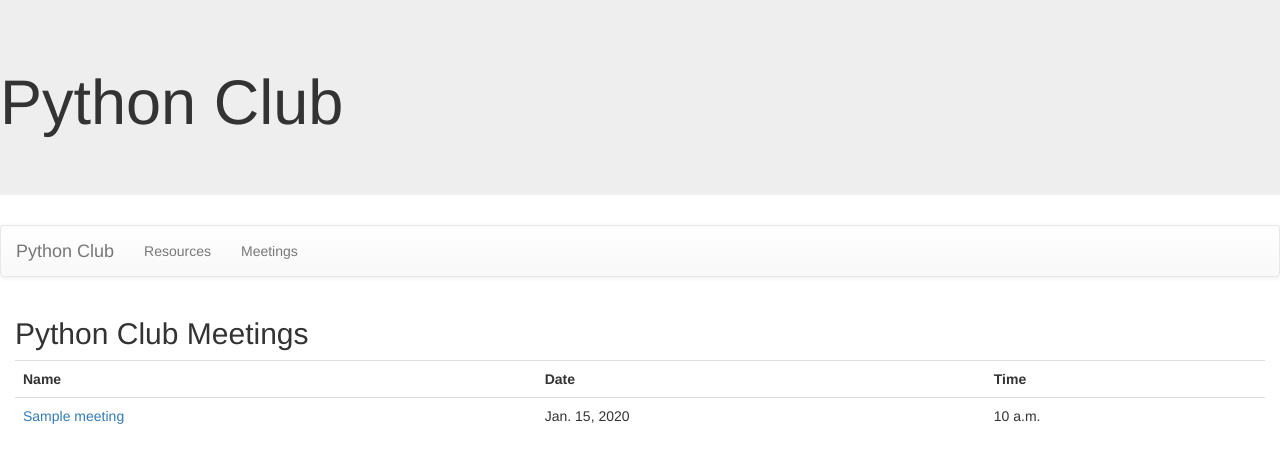
After one commit to kelsiebrown/PythonClub, a Django app: page /club/meetings/ in a window 1280 px wide. The commit adds this page. Shown: the top 463 px of the page. Run offline with Django 3.2, Linux system fonts and the light colour scheme; tables that the repository leaves empty hold one stand-in row (values such as "Sample post"); some libraries are stand-ins or nearby versions.

Commit message:
Add assignment 6 meeting and meeting view

```diff
--- a/PythonClub/club/templates/base.html
+++ b/PythonClub/club/templates/base.html
@@ -17,6 +17,7 @@
 </div>
 <ul class="nav navbar-nav">
     <li><a href="{% url 'resources' %}">Resources</a></li>
+    <li><a href="{% url 'meetings' %}">Meetings</a></li>
 </ul>
 </div>
 </nav>
--- /dev/null
+++ b/PythonClub/club/templates/club/meetings.html
@@ -0,0 +1,23 @@
+{% extends 'base.html' %}
+
+{% block content %}
+<h2>Python Club Meetings</h2>
+<table class='table'>
+
+    <tr>
+        <th>Name</th>
+        <th>Date</th>
+        <th>Time</th>
+    </tr>
+
+{% for item in meetings_list %}
+    <tr>
+        <td><a href="{% url 'details' id=item.id %}">{{ item.meetingtitle }}</a></td>
+        <td>{{ item.meetingdate }}</td>
+        <td>{{ item.meetingtime }}</td>
+    </tr>
+{% endfor %}
+
+</table>
+
+{% endblock %}
--- a/PythonClub/club/urls.py
+++ b/PythonClub/club/urls.py
@@ -3,6 +3,7 @@ from . import views
 
 urlpatterns=[
     path('', views.index, name='index' ),
-    path('resources/', views.resources, name='resources')
-
+    path('resources/', views.resources, name='resources'),
+    path('meetings/', views.meetings, name='meetings'),
+    path('meetingdetail/<int:id>', views.meetingdetail, name='details'),
 ]
--- a/PythonClub/club/views.py
+++ b/PythonClub/club/views.py
@@ -1,5 +1,5 @@
-from django.shortcuts import render
-from .models import Resource
+from django.shortcuts import render, get_object_or_404
+from .models import Resource, Meeting
 
 # Create your views here.
 def index(request):
@@ -8,3 +8,12 @@ def index(request):
 def resources (request):
     type_list=Resource.objects.all()
     return render (request, 'club/resources.html', {'type_list': type_list})
+
+def meetings (request):
+    meetings_list = Meeting.objects.all()
+    return render (request, 'club/meetings.html', {'meetings_list': meetings_list})
+
+def meetingdetail (request, id):
+    detail = get_object_or_404(Meeting, pk=id)
+    context = {'detail': detail}
+    return render (request, 'club/details.html', context=context)
```
Also changed, not shown: PythonClub/club/templates/club/details.html (added, +10 -0 lines).
